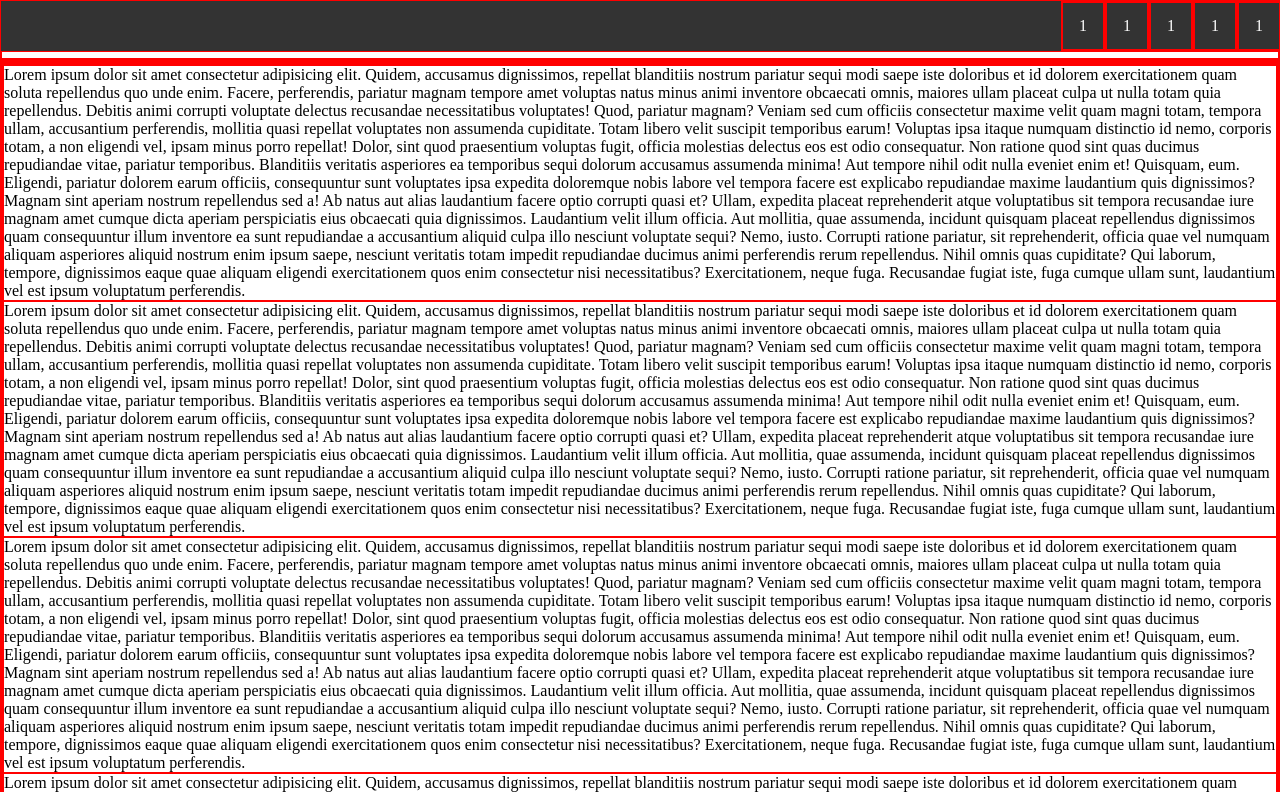
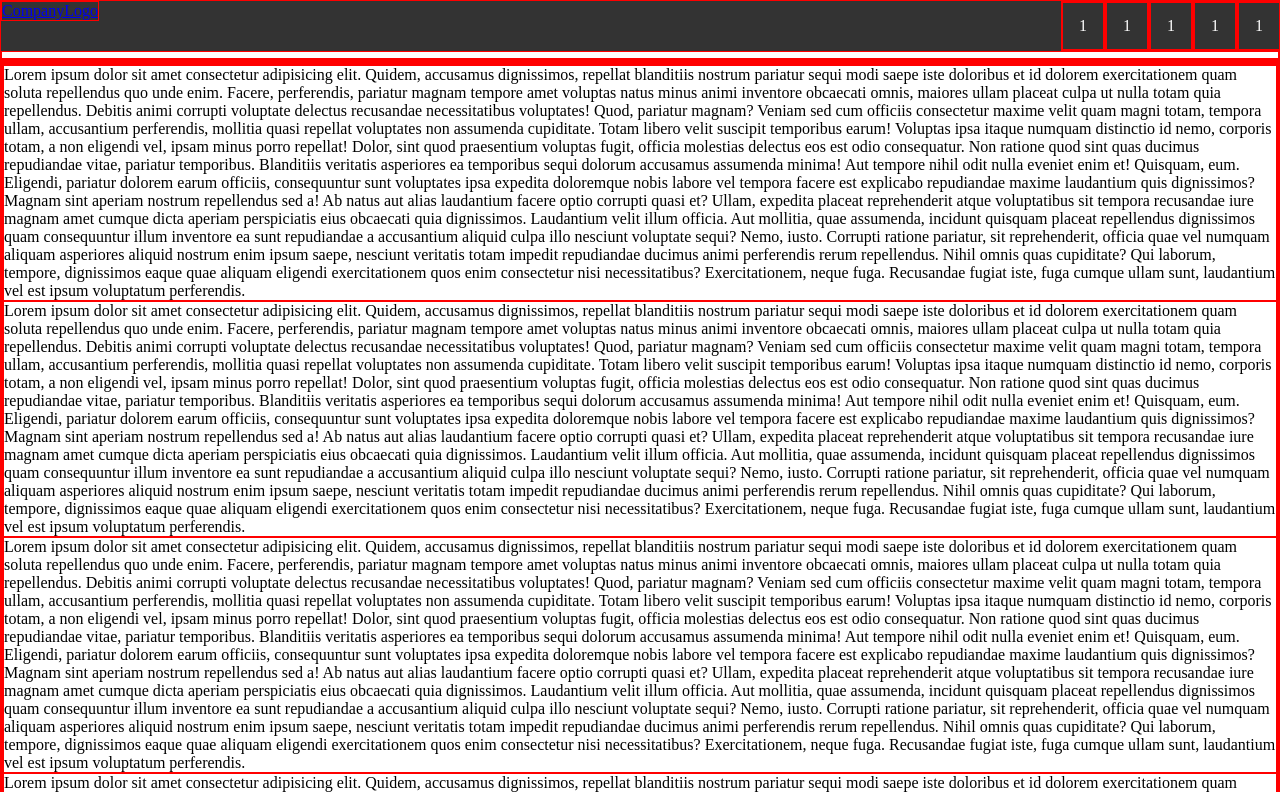
Before and after one commit to dankoattila92hun/project-landingpage, a plain HTML site: page index.html in a window 1280 px wide. Shown: the top 792 px of the page. Drawn offline with Linux system fonts and the light colour scheme.

Commit message:
template nav logo

```diff
--- a/index.html
+++ b/index.html
@@ -13,6 +13,9 @@
         <nav class="navbar">
             <div class="nav-container">
                 <ul class="navbar-nav">
+
+                    <a href="#default" class="logo">CompanyLogo</a>
+
                     <li class="nav-item"><a href="">1</a></li>
                     <li class="nav-item"><a href="">1</a></li>
                     <li class="nav-item"><a href="">1</a></li>
--- a/style.css
+++ b/style.css
@@ -27,6 +27,10 @@ body {
   width: 100%;
 }
 
+.logo {
+    float: left;
+}
+
 .nav-item {
     float: right;
 }
```
